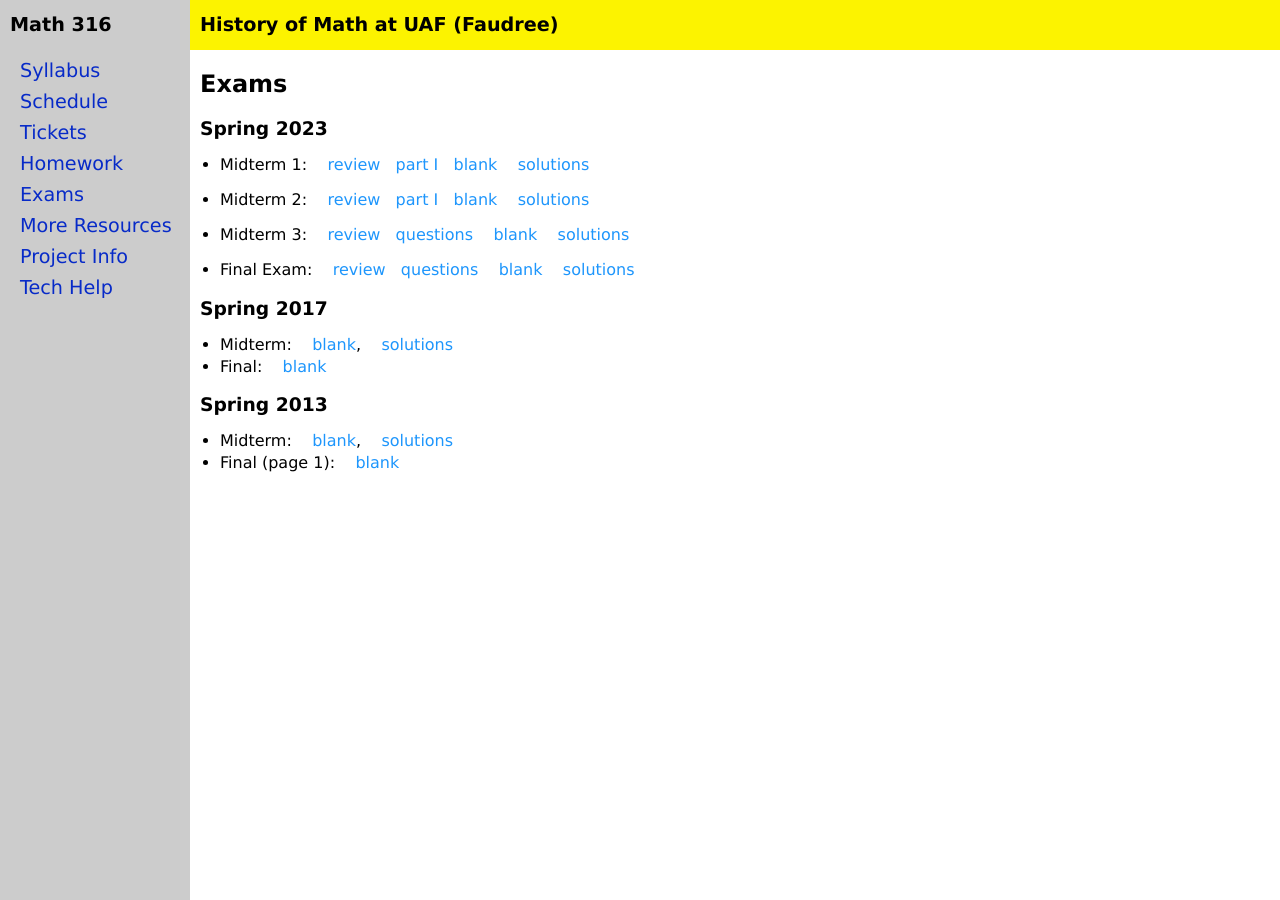
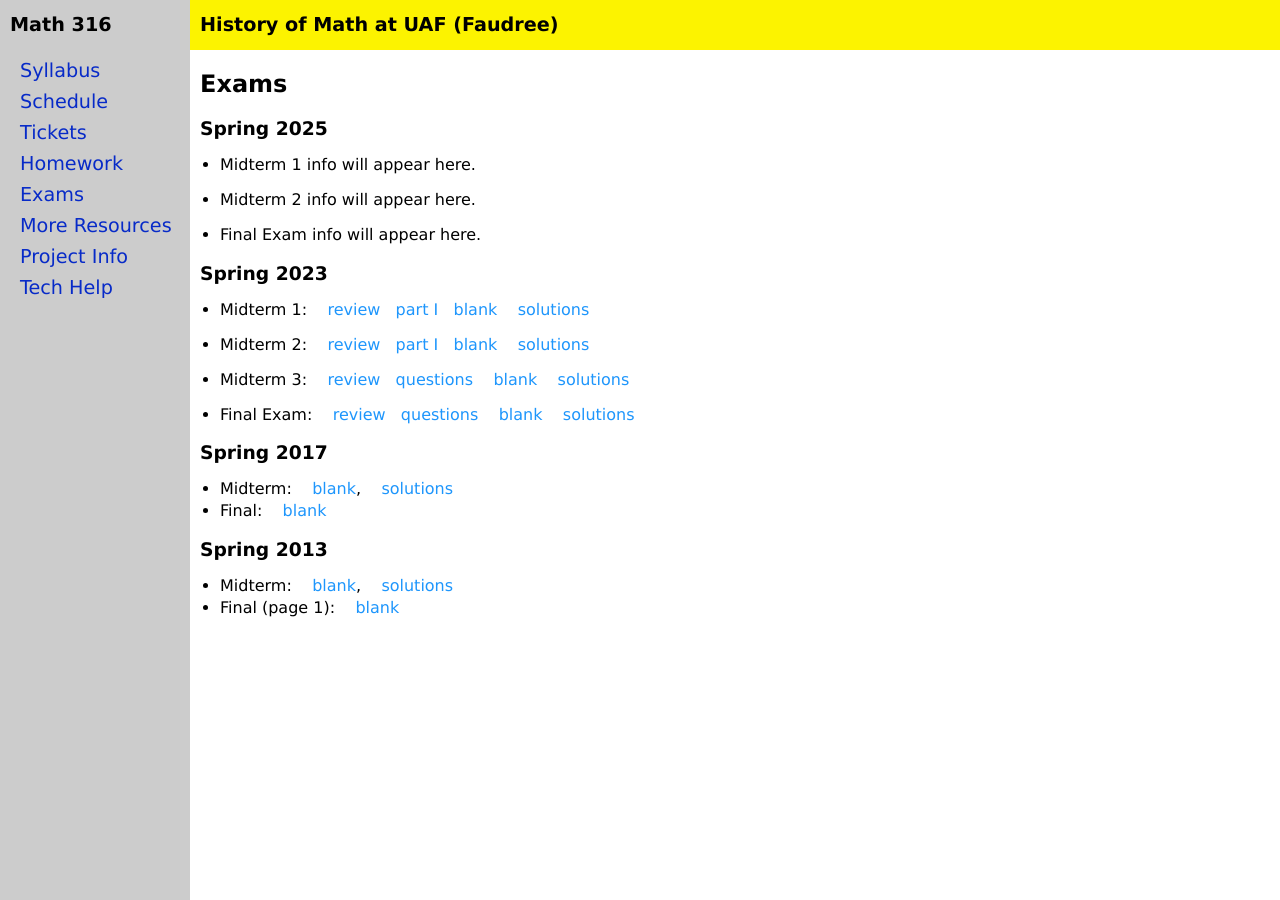
Before and after one commit to jrfaudree/HOM, a Jekyll site: the page built from exams.md, in a window 1280 px wide. Built offline with Jekyll 4.4.1, drawn with Linux system fonts in a browser that asks for light colours.

Commit message:
Update exams.md

```diff
--- a/exams.md
+++ b/exams.md
@@ -4,6 +4,14 @@ title: Exams
 ---
 
 ## Exams
+
+### Spring 2025
+
+* Midterm 1 info will appear here.
+
+* Midterm 2 info will appear here.
+
+* Final Exam info will appear here.
 
 ### Spring 2023
 
```
